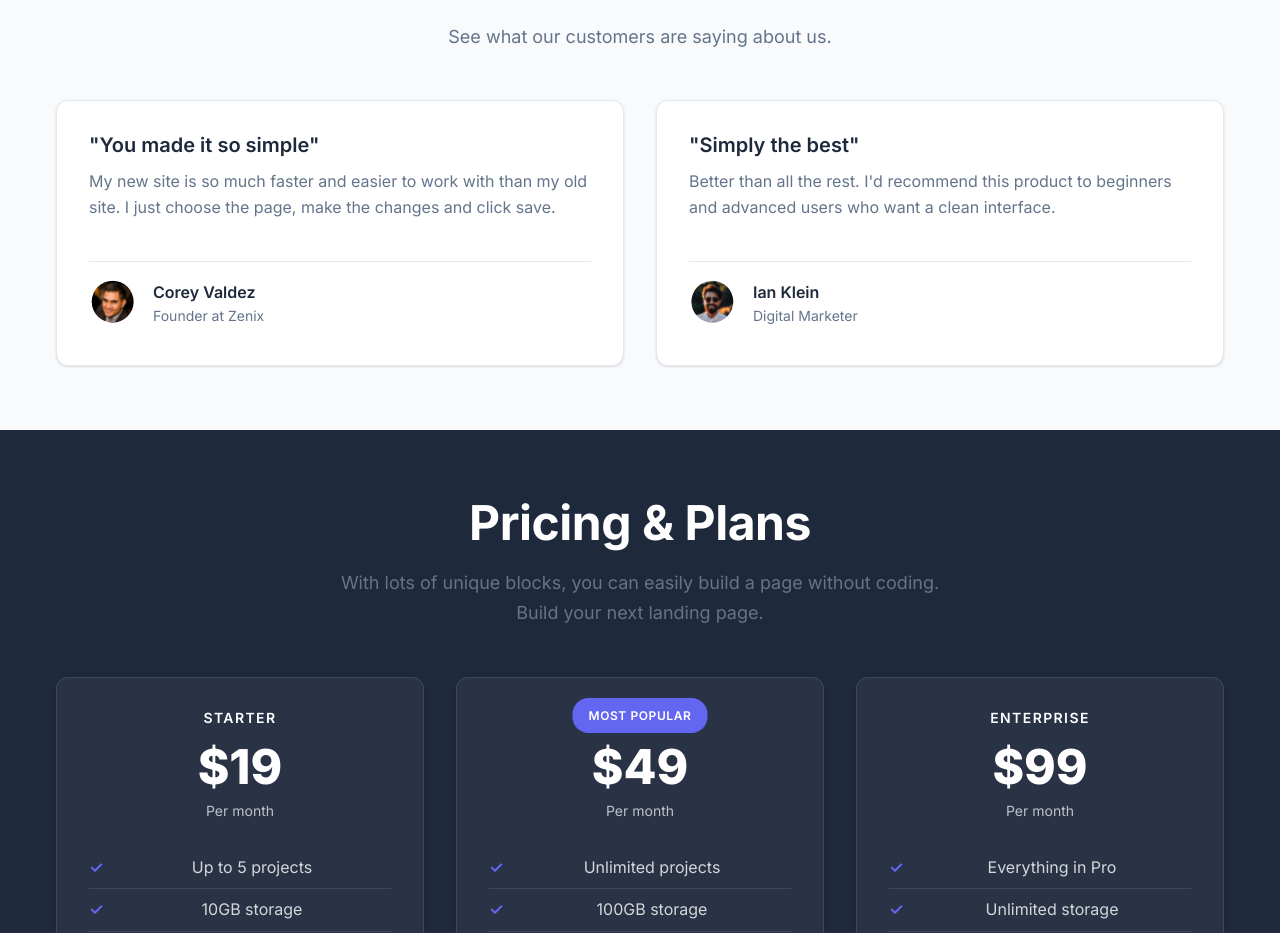
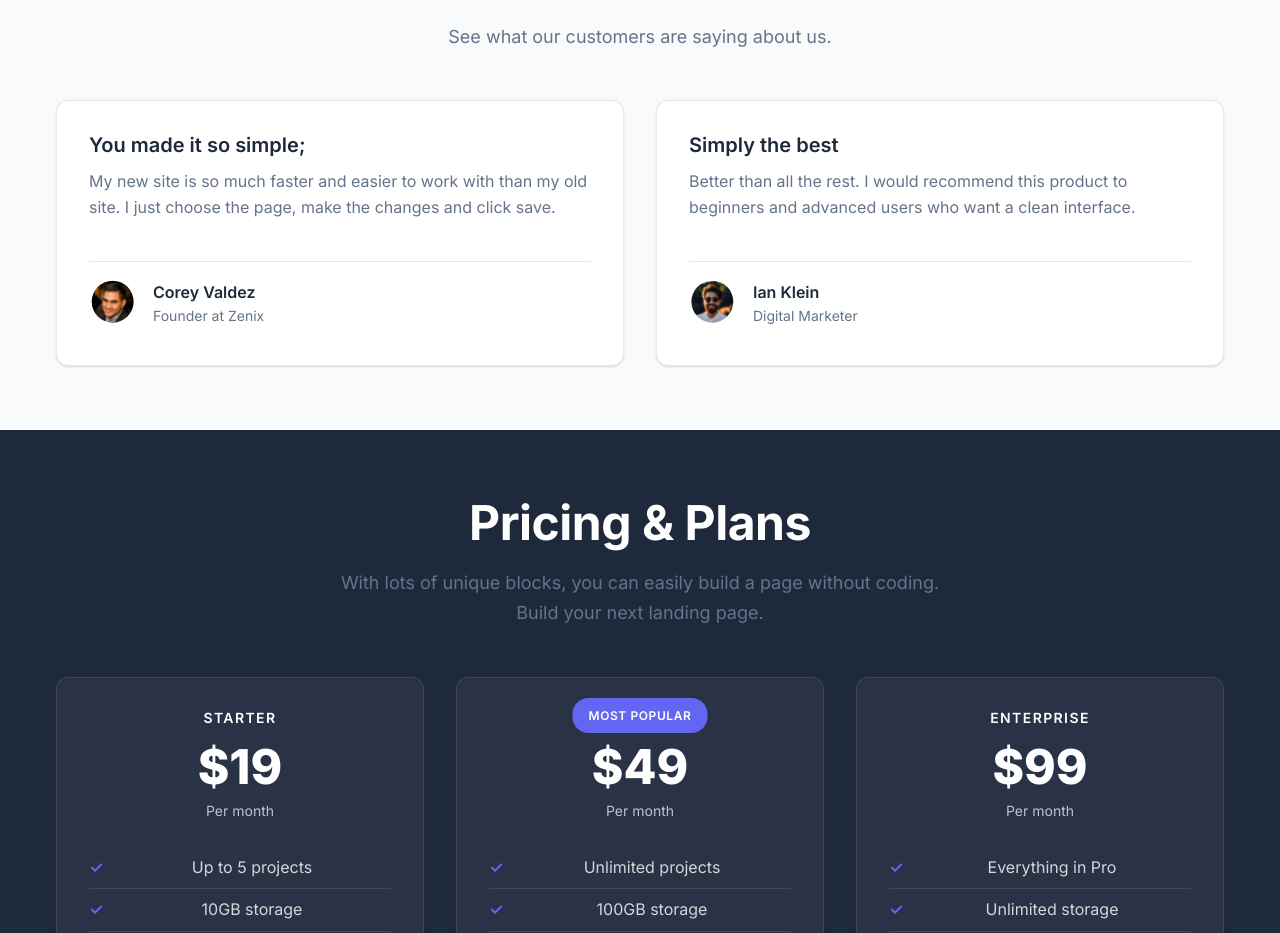
Before and after one commit to Adizs-wq/frontend, a Next.js app: page / in a window 1280 px wide. Shown: the part 3860-4793 px from the top of the page. Built offline with nearby package versions, Linux system fonts and the light colour scheme.

Commit message:
Update Main.tsx

```diff
--- a/src/app/components/Mainbody/Main.tsx
+++ b/src/app/components/Mainbody/Main.tsx
@@ -202,7 +202,7 @@ export default function Main() {
             <div className="card">
               <div className={styles.testimonial}>
                 <div className={styles.testimonialContent}>
-                  <h3>&quot;You made it so simple&quot;</h3>
+                  <h3>You made it so simple;</h3>
                   <p>My new site is so much faster and easier to work with than my old site. I just choose the page, make the changes and click save.</p>
                 </div>
                 <div className={styles.testimonialAuthor}>
@@ -224,8 +224,8 @@ export default function Main() {
             <div className="card">
               <div className={styles.testimonial}>
                 <div className={styles.testimonialContent}>
-                  <h3>&quot;Simply the best&quot;</h3>
-                  <p>Better than all the rest. I&apos;d recommend this product to beginners and advanced users who want a clean interface.</p>
+                  <h3>Simply the best</h3>
+                  <p>Better than all the rest. I would recommend this product to beginners and advanced users who want a clean interface.</p>
                 </div>
                 <div className={styles.testimonialAuthor}>
                   <div className={styles.testimonialAvatar}>
```
